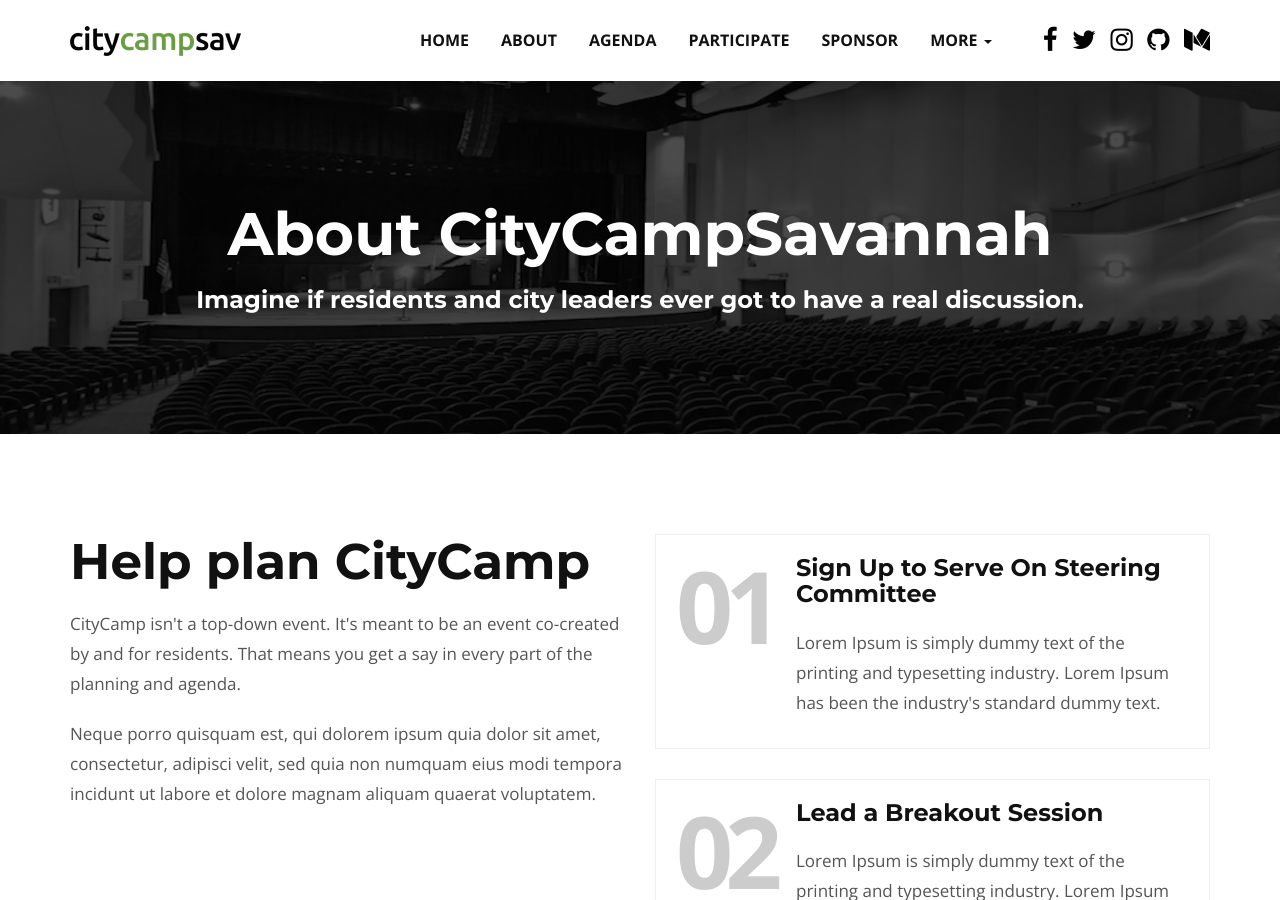
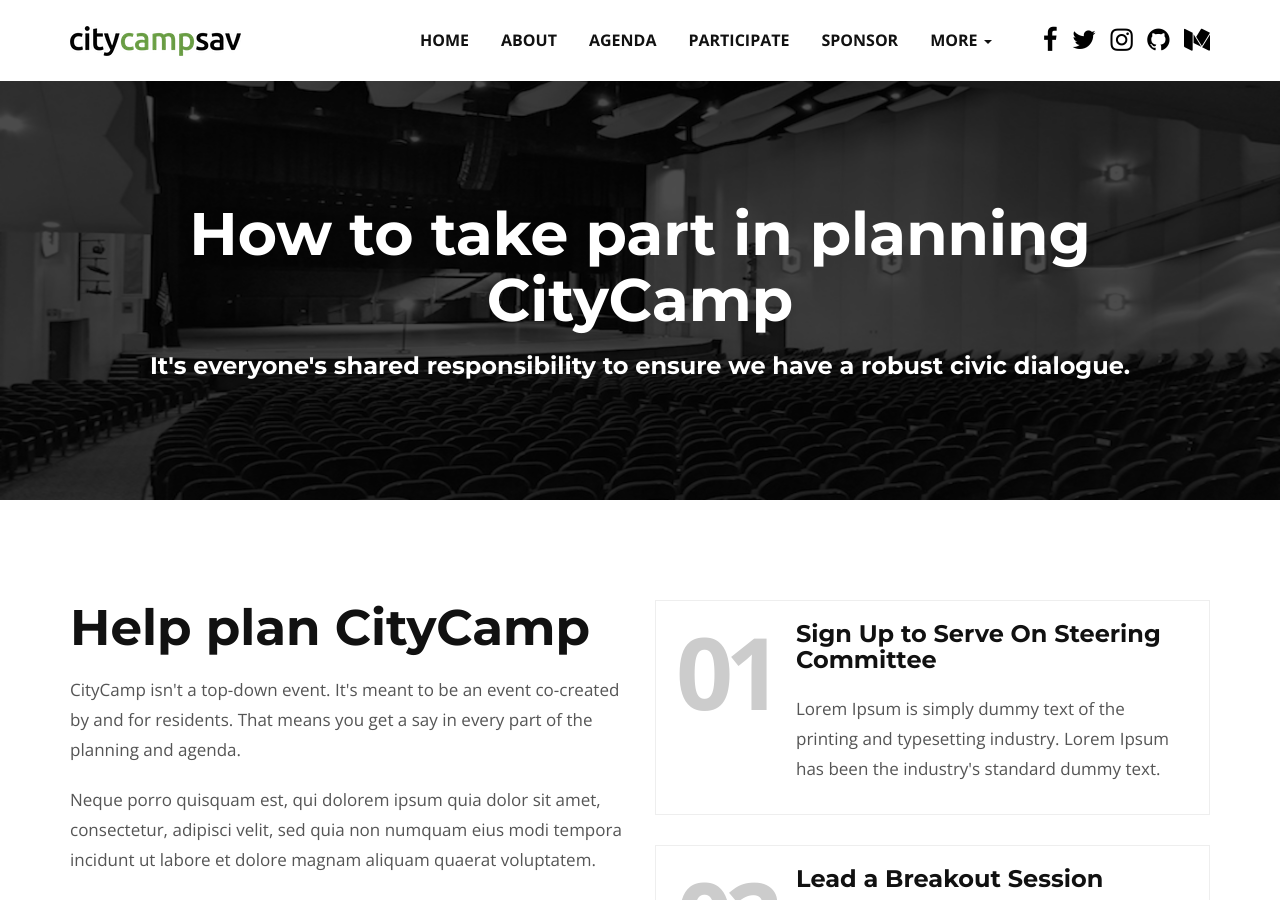
Before and after one commit to opensavannah/citycampsav.org, a Jekyll site: the page built from _pages/about.html, in a window 1280 px wide and 900 px high. Built offline with Jekyll 4.4.1, drawn with Linux system fonts in a browser that asks for light colours.

Commit message:
Updated '_pages/about.html' via CloudCannon

```diff
--- a/_pages/about.html
+++ b/_pages/about.html
@@ -6,8 +6,8 @@ keywords: citycamp
 section_id: about
 permalink: /about/
 slides:
-  heading: "About CityCampSavannah"
-  subHeading: "Imagine if residents and city leaders ever got to have a real discussion."
+  heading: "How to take part in planning CityCamp"
+  subHeading: "It's everyone's shared responsibility to ensure we have a robust civic dialogue."
 ---
 {% include header.html %}
 {% include banner.html %}
```
